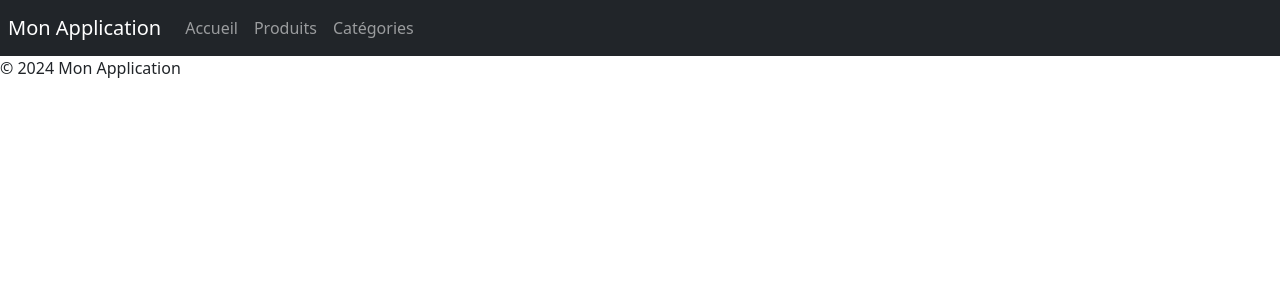
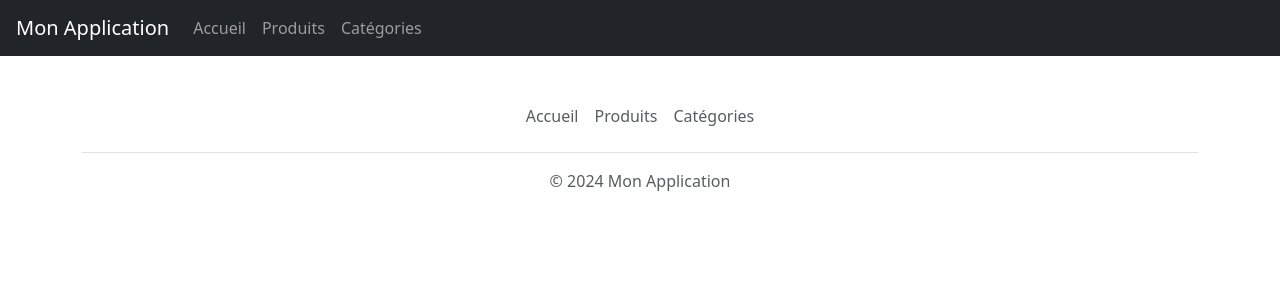
Before and after one commit to CharlesDevif/php-objet, a PHP site: template projet-vente-en-ligne/src/Views/default.php in a window 1280 px wide. Shown: the top 300 px of the page. Run offline with PHP 8.4, Linux system fonts and the light colour scheme; the template is opened without the code that fills it, so the values that code supplies are empty.

Commit message:
💄 Ajout footer

```diff
--- a/projet-vente-en-ligne/src/Views/default.php
+++ b/projet-vente-en-ligne/src/Views/default.php
@@ -10,7 +10,7 @@
 
 <body>
     <header>
-        <nav class="navbar navbar-expand-lg navbar-dark bg-dark px-2">
+        <nav class="navbar navbar-expand-lg navbar-dark bg-dark px-3">
             <a class="navbar-brand" href="/projet-vente-en-ligne/">Mon Application</a>
             <button class="navbar-toggler" type="button" data-toggle="collapse" data-target="#navbarText" aria-controls="navbarText" aria-expanded="false" aria-label="Toggle navigation">
                 <span class="navbar-toggler-icon"></span>
@@ -36,7 +36,14 @@
     </main>
 
     <footer>
-        <p>&copy; <?= date('Y'); ?> Mon Application</p>
+        <div class="container py-3 my-4">
+            <ul class="nav justify-content-center border-bottom pb-3 mb-3">
+                <li class="nav-item"><a href="/projet-vente-en-ligne/" class="nav-link px-2 text-body-secondary">Accueil</a></li>
+                <li class="nav-item"><a href="/projet-vente-en-ligne/produit" class="nav-link px-2 text-body-secondary">Produits</a></li>
+                <li class="nav-item"><a href="/projet-vente-en-ligne/categorie" class="nav-link px-2 text-body-secondary">Catégories</a></li>
+            </ul>
+            <p class="text-center text-body-secondary">&copy; <?= date('Y'); ?> Mon Application</p>
+        </div>
     </footer>
 
     <script src="https://cdn.jsdelivr.net/npm/bootstrap@5.3.3/dist/js/bootstrap.bundle.min.js" integrity="sha384-YvpcrYf0tY3lHB60NNkmXc5s9fDVZLESaAA55NDzOxhy9GkcIdslK1eN7N6jIeHz" crossorigin="anonymous"></script>
```
